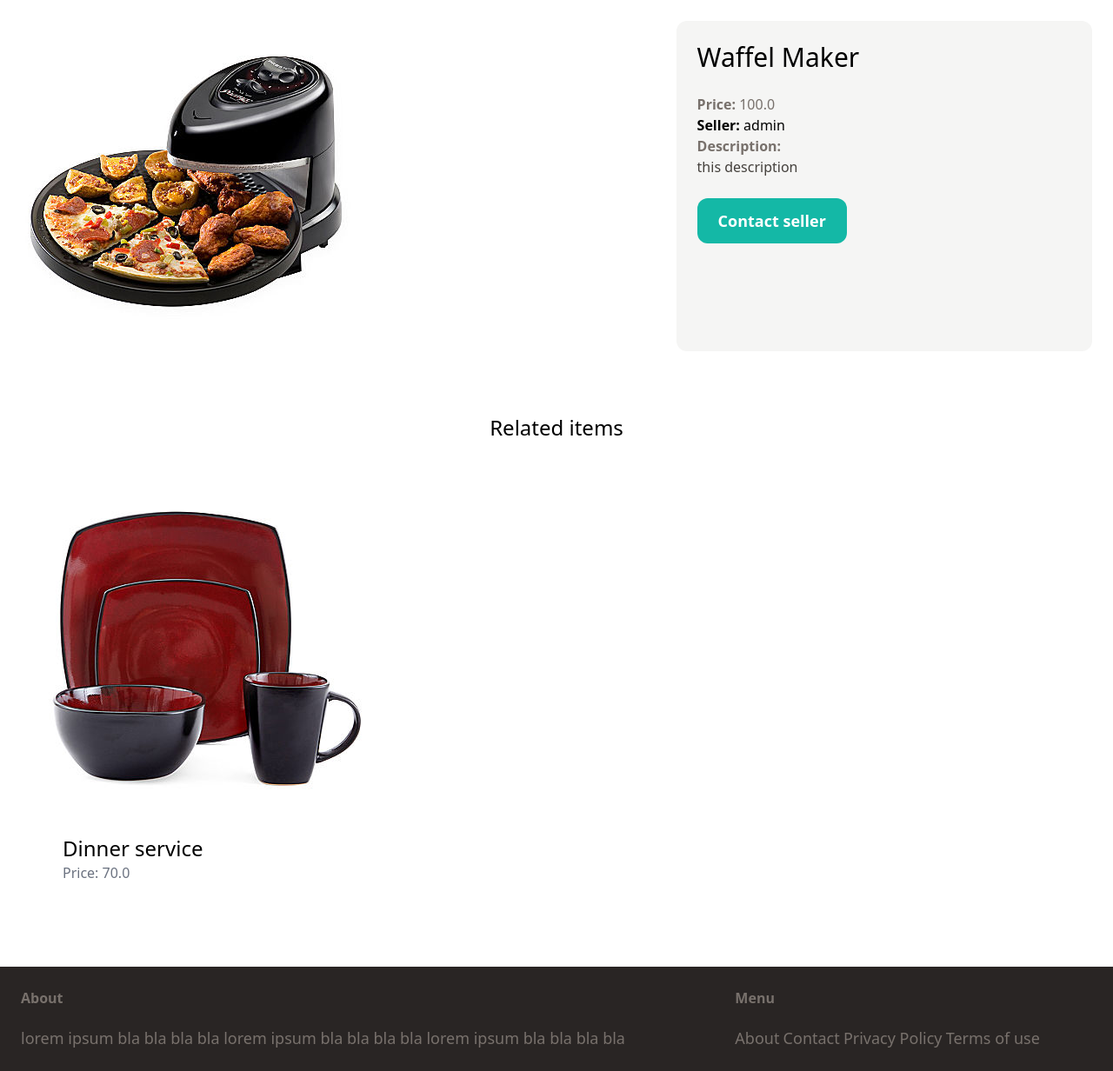
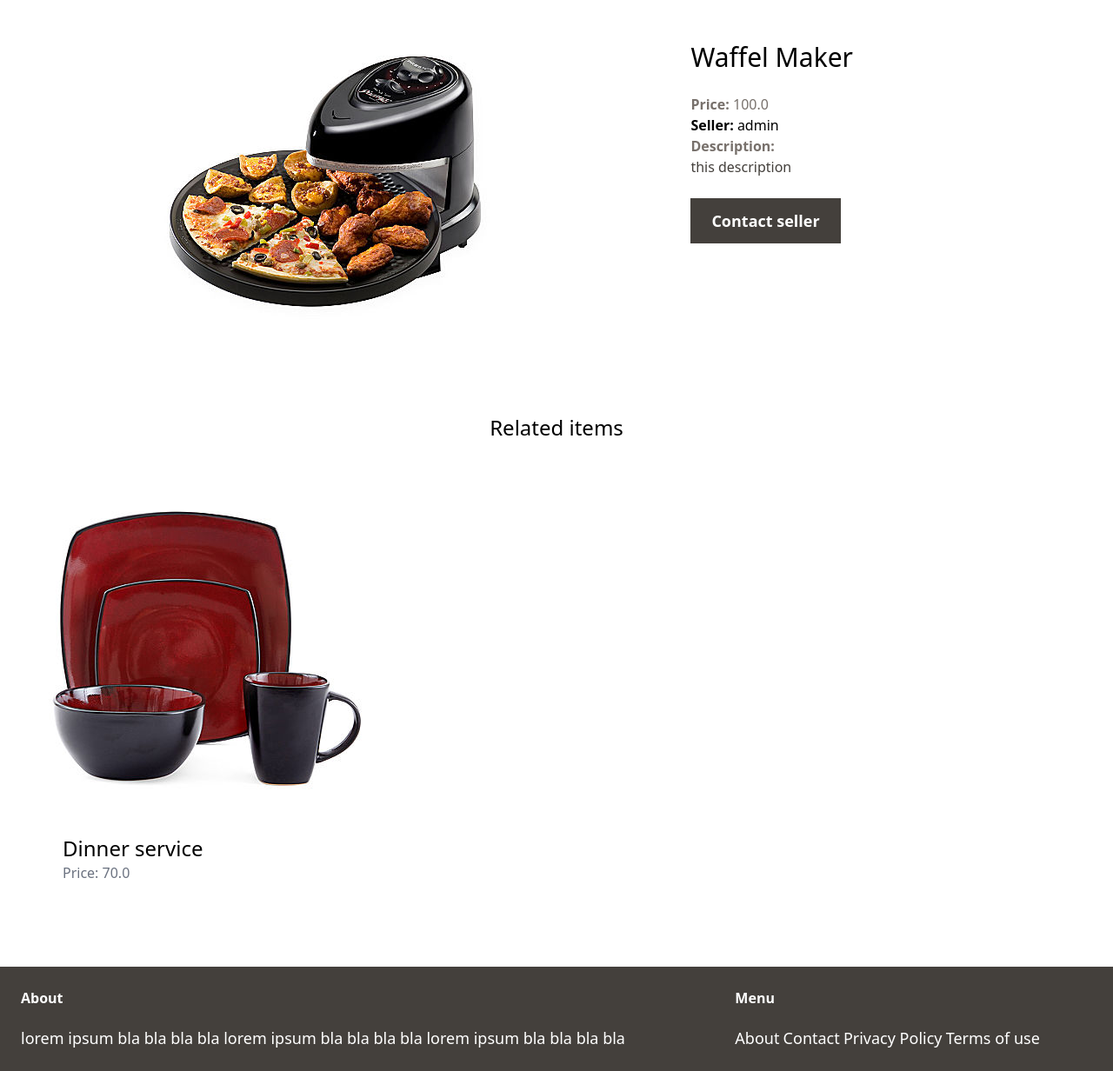
Before and after one commit to struk49/podgethecat, a Django app: page /items/1/ in a window 1280 px wide. Shown: the part 77-1309 px from the top of the page at 87% size. Run offline with Django 3.2, Linux system fonts and the light colour scheme; data comes from the database, SQL or seed files in the repository; some libraries are stand-ins or nearby versions.

Commit message:
change colours of text and background

```diff
--- a/home/templates/home/base.html
+++ b/home/templates/home/base.html
@@ -23,21 +23,21 @@
     </div>
 
 
-    <footer class="py-6 px-6 flex justify-between bg-stone-800">
+    <footer class="py-6 px-6 flex justify-between bg-stone-700">
         <div class="w-2/3 pr-10">
-            <h3 class="mb-5 font-semibold text-stone-500">About</h3>
-            <p class="text-lg text-stone-500">lorem ipsum bla bla bla bla lorem ipsum bla bla bla bla lorem ipsum bla bla bla bla</p>
+            <h3 class="mb-5 font-semibold text-white">About</h3>
+            <p class="text-lg text-white">lorem ipsum bla bla bla bla lorem ipsum bla bla bla bla lorem ipsum bla bla bla bla</p>
         </div>
 
         <div class="w-1/3">
-        <h3 class="mb-5 font-semibold text-stone-500">Menu</h3>
+        <h3 class="mb-5 font-semibold text-white">Menu</h3>
 
         <ul class="space-y-2">
             <li>
-            <a href="#" class="text-lg text-stone-500 hover:text-sky-500">About</a>
-            <a href="{% url 'contacts' %}" class="text-lg text-stone-500 hover:text-sky-500">Contact</a>
-            <a href="#" class="text-lg text-stone-500 hover:text-sky-500">Privacy Policy</a>
-            <a href="#" class="text-lg text-stone-500 hover:text-sky-500">Terms of use</a>
+            <a href="#" class="text-lg text-white hover:text-sky-500">About</a>
+            <a href="{% url 'contacts' %}" class="text-lg text-white hover:text-sky-500">Contact</a>
+            <a href="#" class="text-lg text-white hover:text-sky-500">Privacy Policy</a>
+            <a href="#" class="text-lg text-white hover:text-sky-500">Terms of use</a>
             </li>
         </ul>
     </div>
--- a/home/templates/home/index.html
+++ b/home/templates/home/index.html
@@ -5,7 +5,7 @@ Hello,
 {% endblock %}
 
 {% block content %}
-<div class="mt-6 px-6 py-12 bg-stone-400 rounded-lg">
+<div class="mt-6 px-6 py-12">
     <h2 class="mb-12 text-2xl text-center">Newest Items</h2>
 
     <div class="grid grid-cols-3 gap-3">
@@ -24,8 +24,8 @@ Hello,
         {% endfor %}
     </div>
 </div>
-    <div class="mt-6 px-6 py-12 bg-gray-100 rounded-xl">
-    <h2 class="mb-12 text-2xl text-center">Categories</h2>
+    <div class="mt-6 px-6 py-12 bg-stone-700">
+    <h2 class="mb-12 text-2xl text-white text-center">Categories</h2>
 
     <div class="grid grid-cols-3 gap-3">
         {% for category in categories %}
--- a/item/templates/item/detail.html
+++ b/item/templates/item/detail.html
@@ -3,12 +3,12 @@
 {% block title %}{{ item.name }}{% endblock %}
 
 {% block content %}
-<div class="grid grid-cols-5 gap-6">
+<div class="grid grid-cols-5 gap-3">
     <div class="col-span-3">
-        <img src="{{ item.image.url }}" class="rounded-xl">
+        <img src="{{ item.image.url }}" class="px-40">
     </div>
 
-    <div class="col-span-2 p-6 bg-stone-100 rounded-xl">
+    <div class="col-span-2 p-6">
         <h1 class="mb-6 text-3xl">{{ item.name }}</h1>
         <p class="text-stone-500"><strong>Price: </strong>{{ item.price }}</p>
         <p class="text=stoney-500"><strong>Seller: </strong>{{ item.created_by.username }}</p>
@@ -20,16 +20,7 @@
             </p>
         {% endif %}
 
-        {% if request.user == item.created_by %}
-            <div class="mt-6 p-6 bg-white rounded-xl">
-                <p>This is your item!</p>
-
-                <a href="" class="inline-block mt-6 px-6 py-3 text-lg font-semibold bg-stone-600 text-white rounded-xl">Edit</a>
-                <a href="" class="inline-block mt-6 px-6 py-3 text-lg font-semibold bg-red-500 text-white rounded-xl">Delete</a>
-            </div>
-        {% else %}
-            <a href="" class="inline-block mt-6 px-6 py-3 text-lg font-semibold bg-teal-500 text-white rounded-xl hover:bg-teal-700">Contact seller</a>
-        {% endif %}
+            <a href="" class="inline-block mt-6 px-6 py-3 text-lg font-semibold bg-stone-700 text-white hover:bg-stone-500">Contact seller</a>
     </div>
 </div>
 
@@ -41,7 +32,7 @@
             <div>
                 <a href="{% url 'item:detail' item.id %}">
                     <div>
-                        <img src="{{ item.image.url }}" class="rounded-t-xl">
+                        <img src="{{ item.image.url }}" class="">
                     </div>
 
                     <div class="p-6 bg-white rounded-b-xl">
--- a/podgethecat/settings.py
+++ b/podgethecat/settings.py
@@ -25,7 +25,7 @@ SECRET_KEY = 'django-insecure-rf9u-)dq!e3a1^ztn$dm(^t^ef)kad+!uej4w04&kc*a72i5b6
 # SECURITY WARNING: don't run with debug turned on in production!
 DEBUG = True
 
-ALLOWED_HOSTS = ['8000-struk49-podgethecat-k4uebcttcsg.ws-eu105.gitpod.io']
+ALLOWED_HOSTS = ['8000-struk49-podgethecat-hm6bvo4da7a.ws-eu105.gitpod.io']
 
 
 # Application definition
```
